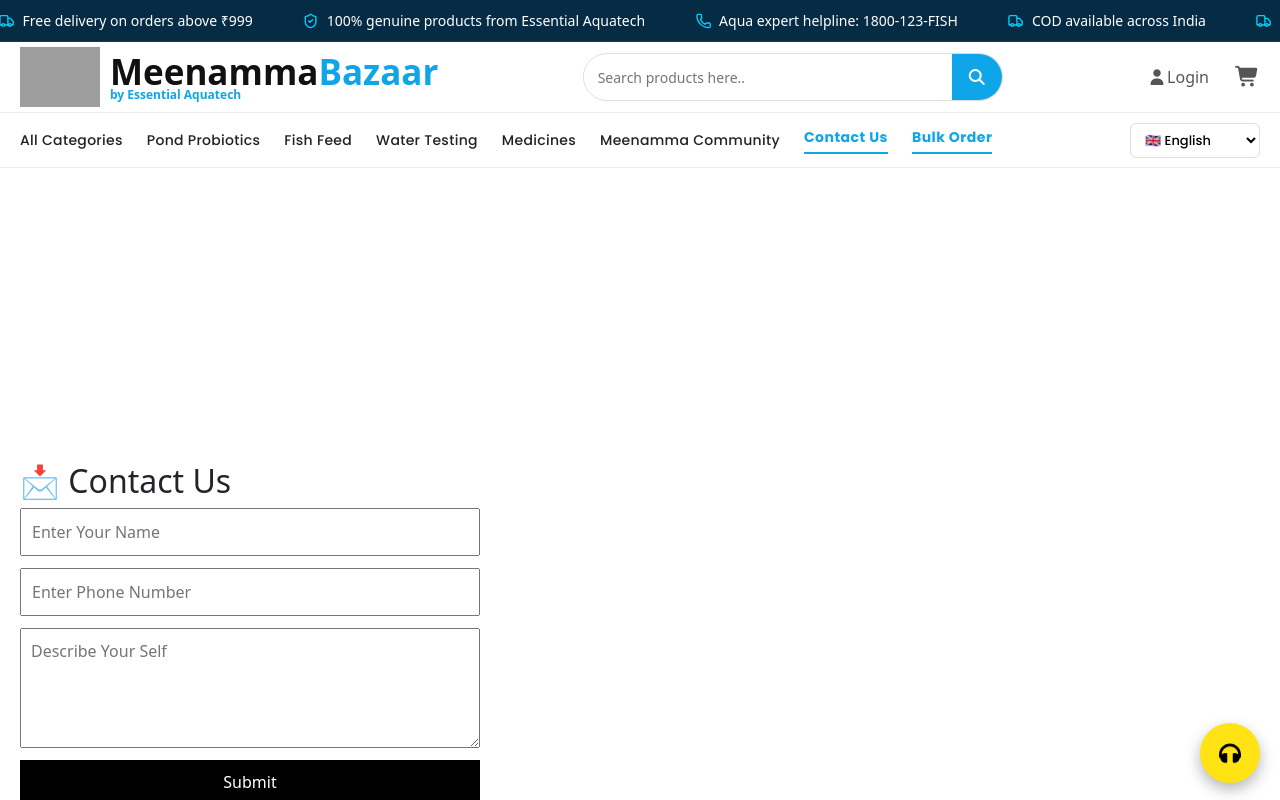
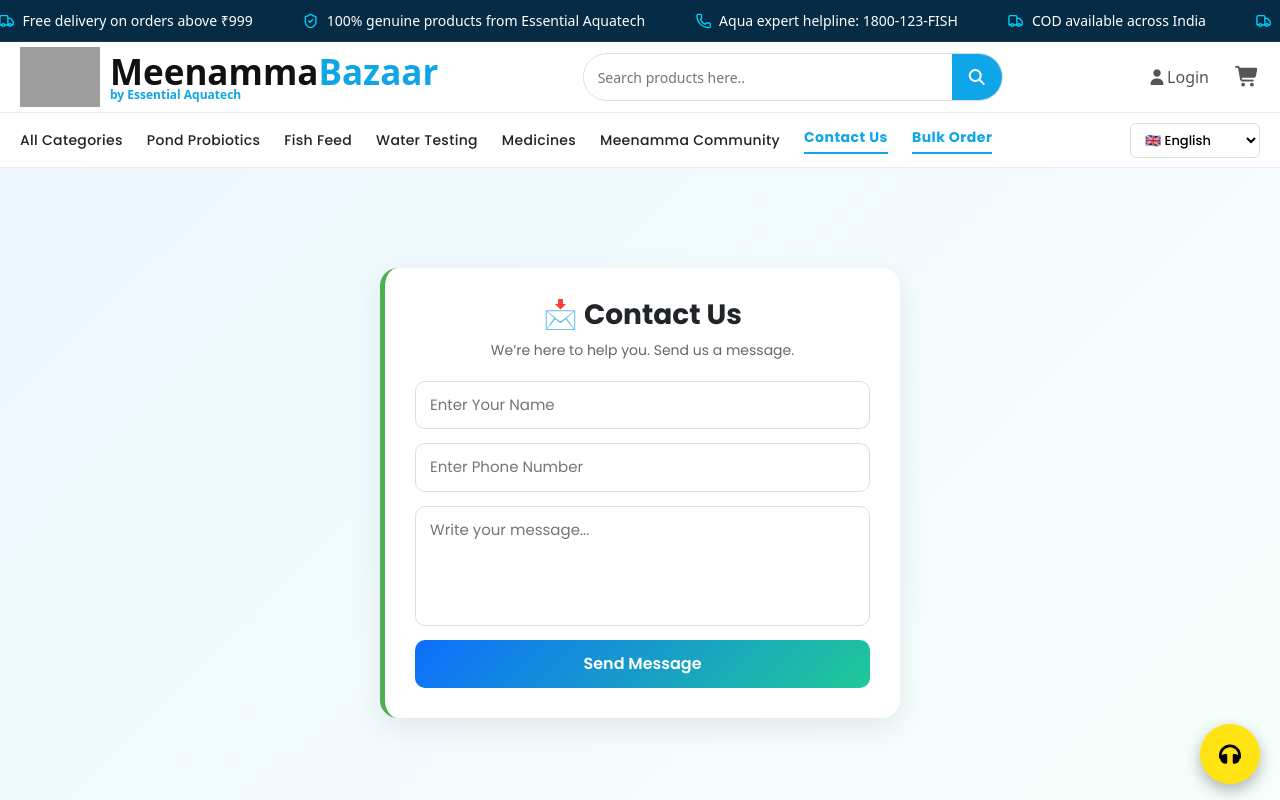
Before and after one commit to EssentitalAquatech/MeenammaBazaar_2, a React (Vite) app in the folder frontend/: page /contact in a window 1280 px wide. Shown: the top 800 px of the page. Built offline with nearby package versions, Linux system fonts and the light colour scheme; grey boxes are pictures that could not be loaded.

Commit message:
update css

```diff
--- a/frontend/src/pages/ContactUs.css
+++ b/frontend/src/pages/ContactUs.css
@@ -1,29 +1,108 @@
+@import url('https://fonts.googleapis.com/css2?family=Poppins:wght@300;400;500;600;700&display=swap');
+
+/* PAGE BACKGROUND */
+.contact-page {
+  min-height: 100vh;
+  display: flex;
+  justify-content: center;
+  align-items: flex-start; /* important fix */
+  background: linear-gradient(135deg, #eef7ff, #f7fffb);
+  padding: 100px 15px; /* reduced padding */
+  font-family: "Poppins", sans-serif;
+  margin-top: 126px;
+}
+
+/* REMOVE BIG GAP */
 .contact-container {
   max-width: 500px;
- margin-top: 400px;
-  padding: 20px;
+  margin-top: 0px; /* FIXED */
+  padding: 0; /* optional clean */
 }
 
+/* CARD */
+.contact-card {
+  width: 100%;
+  max-width: 520px;
+  background: #ffffff;
+  padding: 30px;
+  border-radius: 18px;
+  box-shadow: 0 10px 30px rgba(0,0,0,0.08);
+  text-align: center;
+}
+
+/* TITLE */
+.contact-card h2 {
+  font-size: 28px;
+  font-weight: 700;
+  margin-bottom: 8px;
+}
+
+/* SUB TEXT */
+.contact-card p {
+  font-size: 14px;
+  color: #666;
+  margin-bottom: 20px;
+}
+
+/* FORM */
 .contact-form {
   display: flex;
   flex-direction: column;
-  gap: 12px;
+  gap: 14px;
 }
 
+/* INPUTS */
 .contact-form input,
 .contact-form textarea {
-  padding: 10px;
-  font-size: 16px;
+  padding: 12px 14px;
+  font-size: 15px;
+  border: 1px solid #ddd;
+  border-radius: 10px;
+  outline: none;
+  transition: 0.3s ease;
+  font-family: "Poppins", sans-serif;
 }
 
+/* FOCUS EFFECT */
+.contact-form input:focus,
+.contact-form textarea:focus {
+  border-color: #0d6efd;
+  box-shadow: 0 0 0 3px rgba(13,110,253,0.15);
+}
+
+/* TEXTAREA */
 .contact-form textarea {
   height: 120px;
+  resize: none;
 }
 
+/* BUTTON */
 .contact-form button {
-  padding: 10px;
-  background: black;
+  padding: 12px;
+  background: linear-gradient(135deg, #0d6efd, #20c997);
   color: white;
   border: none;
+  border-radius: 10px;
   cursor: pointer;
+  font-size: 16px;
+  font-weight: 600;
+  transition: 0.3s ease;
+  font-family: "Poppins", sans-serif;
 }
+
+/* BUTTON HOVER */
+.contact-form button:hover {
+  transform: translateY(-2px);
+  box-shadow: 0 8px 20px rgba(13,110,253,0.25);
+}
+
+/* MOBILE */
+@media (max-width: 600px) {
+  .contact-card {
+    padding: 22px;
+  }
+
+  .contact-card h2 {
+    font-size: 24px;
+  }
+}
--- a/frontend/src/pages/ContactUs.jsx
+++ b/frontend/src/pages/ContactUs.jsx
@@ -1,3 +1,78 @@
+// import React, { useState } from "react";
+// import { createContact } from "../api";
+// import "./ContactUs.css";
+
+// const ContactUs = () => {
+//   const [name, setName] = useState("");
+//   const [phone, setPhone] = useState("");
+//   const [description, setDescription] = useState("");
+
+//   const handleSubmit = async (e) => {
+//     e.preventDefault();
+
+//     try {
+//       await createContact({
+//         name,
+//         phone,
+//         description,
+//       });
+
+//       alert("Message Sent Successfully 🚀");
+
+//       setName("");
+//       setPhone("");
+//       setDescription("");
+//     } catch (error) {
+//       console.log(error);
+//       alert("Error sending message");
+//     }
+//   };
+
+//   return (
+//     <div className="contact-container">
+//       <h2>📩 Contact Us</h2>
+
+//       <form onSubmit={handleSubmit} className="contact-form">
+
+//         <input
+//           type="text"
+//           placeholder="Enter Your Name"
+//           value={name}
+//           onChange={(e) => setName(e.target.value)}
+//           required
+//         />
+
+//         <input
+//           type="tel"
+//           placeholder="Enter Phone Number"
+//           value={phone}
+//           onChange={(e) => setPhone(e.target.value)}
+//           required
+//         />
+
+//         <textarea
+//           placeholder="Describe Your Self"
+//           value={description}
+//           onChange={(e) => setDescription(e.target.value)}
+//           required
+//         />
+
+//         <button type="submit">
+//           Submit
+//         </button>
+
+//       </form>
+//     </div>
+//   );
+// };
+
+// export default ContactUs;
+
+
+
+
+
+
 import React, { useState } from "react";
 import { createContact } from "../api";
 import "./ContactUs.css";
@@ -11,11 +86,7 @@
     e.preventDefault();
 
     try {
-      await createContact({
-        name,
-        phone,
-        description,
-      });
+      await createContact({ name, phone, description });
 
       alert("Message Sent Successfully 🚀");
 
@@ -29,8 +100,10 @@
   };
 
   return (
-    <div className="contact-container">
+    <div className="contact-page">
+      <div className="contact-card">
         <h2>📩 Contact Us</h2>
+        <p>We’re here to help you. Send us a message.</p>
 
         <form onSubmit={handleSubmit} className="contact-form">
 
@@ -51,17 +124,18 @@
           />
 
           <textarea
-          placeholder="Describe Your Self"
+            placeholder="Write your message..."
             value={description}
             onChange={(e) => setDescription(e.target.value)}
             required
           />
 
           <button type="submit">
-          Submit
+            Send Message
           </button>
 
         </form>
+      </div>
     </div>
   );
 };
--- a/frontend/src/pages/DealsOfTheDay.css
+++ b/frontend/src/pages/DealsOfTheDay.css
@@ -127,6 +127,7 @@
   border-radius: 6px;
   margin-top: 8px;
   cursor: pointer;
+  color: black;
 }
 
 .dod-cart:hover {
```
Lines whose indentation alone changed are shown as unchanged.
